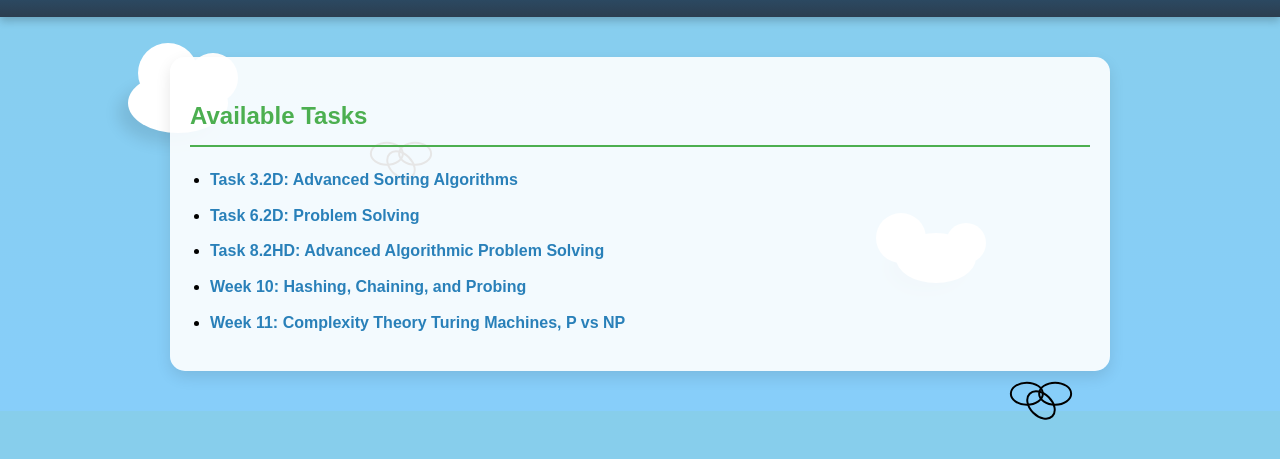
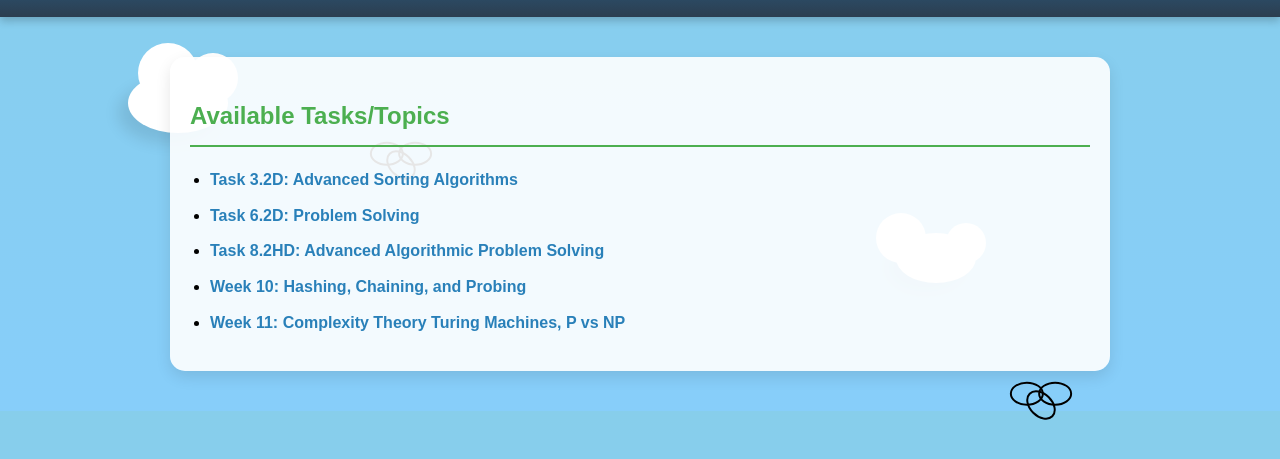
Before and after one commit to Tushar-Sehgal/HelpingPeers, a plain HTML site: page index.html in a window 1280 px wide. Shown: the part 87-546 px from the top of the page. Drawn offline with Linux system fonts and the light colour scheme.

Commit message:
Update index.html

```diff
--- a/index.html
+++ b/index.html
@@ -220,7 +220,7 @@
     </header>
 
     <div class="container">
-        <h2>Available Tasks</h2>
+        <h2>Available Tasks/Topics</h2>
         <ul>
             <li><a href="3.2D/3.2D.html">Task 3.2D: Advanced Sorting Algorithms</a></li>
             <li><a href="6.2D/6.2D.html">Task 6.2D: Problem Solving</a></li>
```
